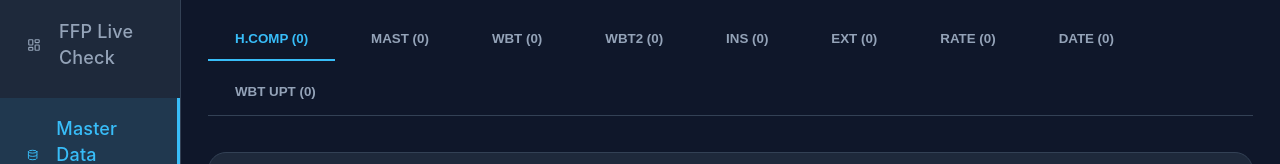
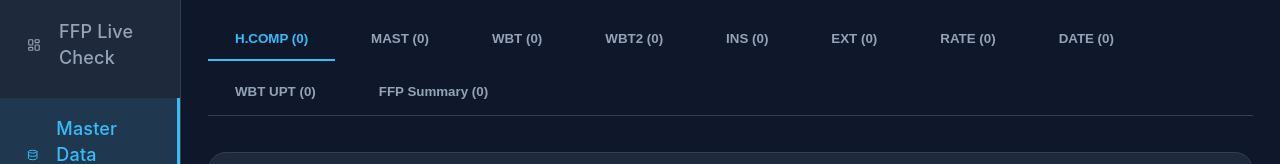
Before and after one commit to Chamod70/FFP_CHECK, a React (Vite) app: page /master-data in a window 1280 px wide. Shown: the part 162-326 px from the top of the page. Built offline with nearby package versions, Linux system fonts and the light colour scheme.

Commit message:
added "FFP Summary"

```diff
--- a/src/pages/DataEntryPage.jsx
+++ b/src/pages/DataEntryPage.jsx
@@ -3,7 +3,7 @@ import useStore from '../store';
 import { parseTSV } from '../utils';
 import * as XLSX from 'xlsx';
 
-const SHEET_NAMES = ['H.COMP', 'MAST', 'WBT', 'WBT2', 'INS', 'EXT', 'RATE', 'DATE', 'WBT UPT'];
+const SHEET_NAMES = ['H.COMP', 'MAST', 'WBT', 'WBT2', 'INS', 'EXT', 'RATE', 'DATE', 'WBT UPT', 'FFP Summary'];
 
 function DataEntryPage() {
   const [activeTab, setActiveTab] = useState(SHEET_NAMES[0]);
```
